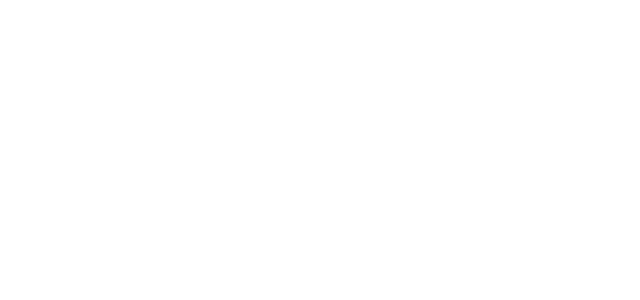
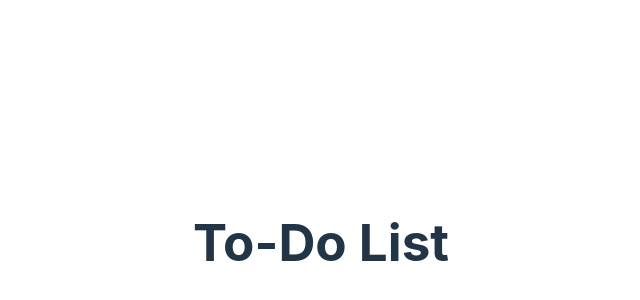
Before and after one commit to dar-levy/to-do-list, a React (Vite) app: page / in a window 1280 px wide. Shown: the part 158-458 px from the top of the page, without its empty margins (319-959 px from the left). Built offline with nearby package versions, Linux system fonts and the light colour scheme.

Commit message:
Use Header in App

```diff
--- a/src/App.tsx
+++ b/src/App.tsx
@@ -1,9 +1,11 @@
 import './App.css'
+import Header from "./header/Header.tsx";
 
 function App() {
 
   return (
     <>
+      <Header/>
     </>
   )
 }
```
